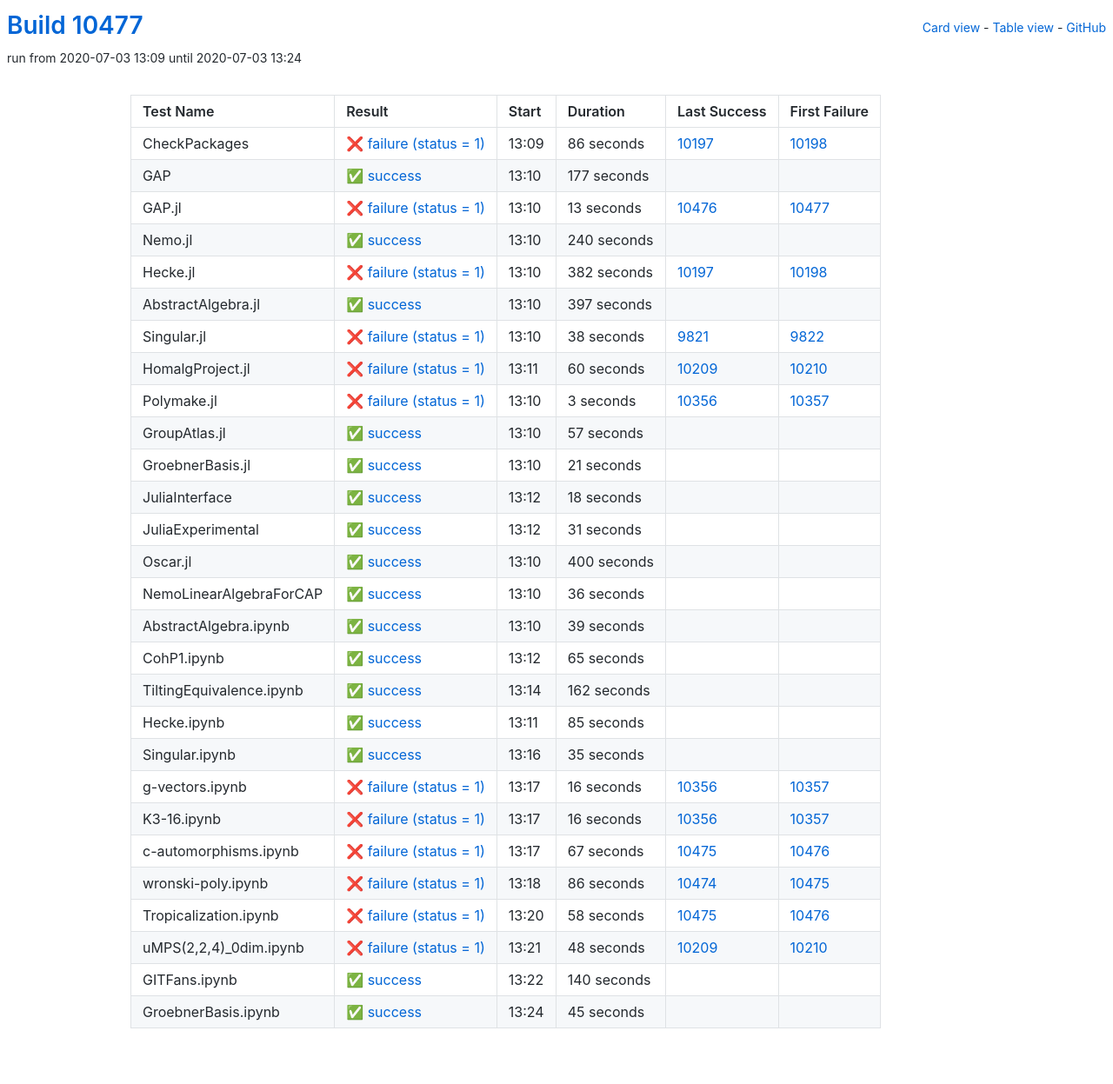
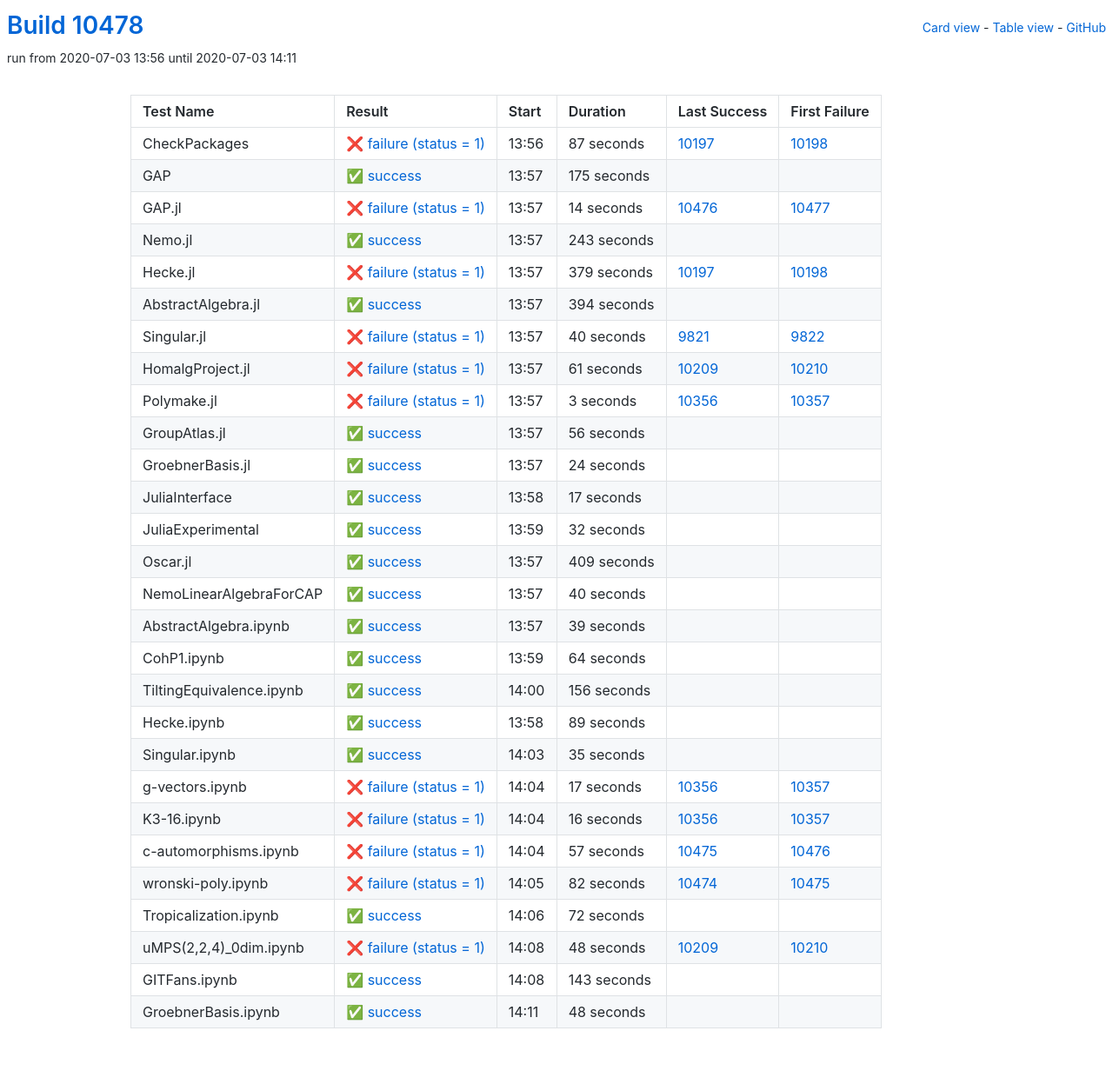
Before and after one commit to oscar-system/oscar-ci-status, a Jekyll site: the page built from table.html, in a window 1280 px wide. Shown: the whole page at 87% size. Built offline with Jekyll 4.4.1, drawn with Linux system fonts in a browser that asks for light colours.

Commit message:
Build #10478

```diff
--- a/_data/ci.yml
+++ b/_data/ci.yml
@@ -1,6 +1,6 @@
 ---
-build: 10477
-build_url: https://oscarci.mathematik.uni-kl.de/job/oscar/10477/
+build: 10478
+build_url: https://oscarci.mathematik.uni-kl.de/job/oscar/10478/
 job: oscar
 organization: oscar-system
 repo: oscar-ci-status
@@ -8,104 +8,104 @@
 tests:
 - name: CheckPackages
   id: checkpackages
-  log: https://oscarci.mathematik.uni-kl.de/job/oscar/10477/artifact/logs/build-10477/CheckPackages.log
-  start: 2020-07-03 13:09
+  log: https://oscarci.mathematik.uni-kl.de/job/oscar/10478/artifact/logs/build-10478/CheckPackages.log
+  start: 2020-07-03 13:56
   success: false
   exitcode: 1
   status: failure
-  duration: 86
+  duration: 87
   last_success: 10197
   last_success_url: https://oscarci.mathematik.uni-kl.de/job/oscar/10197/
   first_failure: 10198
   first_failure_url: https://oscarci.mathematik.uni-kl.de/job/oscar/10198/
 - name: GAP
   id: gap
-  log: https://oscarci.mathematik.uni-kl.de/job/oscar/10477/artifact/logs/build-10477/GAP.log
-  start: 2020-07-03 13:10
+  log: https://oscarci.mathematik.uni-kl.de/job/oscar/10478/artifact/logs/build-10478/GAP.log
+  start: 2020-07-03 13:57
   success: true
   exitcode: 0
   status: success
-  duration: 177
+  duration: 175
   last_success: false
   last_success_url:
   first_failure: false
   first_failure_url:
 - name: GAP.jl
   id: gap-jl
-  log: https://oscarci.mathematik.uni-kl.de/job/oscar/10477/artifact/logs/build-10477/GAP.jl.log
-  start: 2020-07-03 13:10
+  log: https://oscarci.mathematik.uni-kl.de/job/oscar/10478/artifact/logs/build-10478/GAP.jl.log
+  start: 2020-07-03 13:57
   success: false
   exitcode: 1
   status: failure
-  duration: 13
+  duration: 14
   last_success: 10476
   last_success_url: https://oscarci.mathematik.uni-kl.de/job/oscar/10476/
   first_failure: 10477
   first_failure_url: https://oscarci.mathematik.uni-kl.de/job/oscar/10477/
 - name: Nemo.jl
   id: nemo-jl
-  log: https://oscarci.mathematik.uni-kl.de/job/oscar/10477/artifact/logs/build-10477/Nemo.jl.log
-  start: 2020-07-03 13:10
+  log: https://oscarci.mathematik.uni-kl.de/job/oscar/10478/artifact/logs/build-10478/Nemo.jl.log
+  start: 2020-07-03 13:57
   success: true
   exitcode: 0
   status: success
-  duration: 240
+  duration: 243
   last_success: false
   last_success_url:
   first_failure: false
   first_failure_url:
 - name: Hecke.jl
   id: hecke-jl
-  log: https://oscarci.mathematik.uni-kl.de/job/oscar/10477/artifact/logs/build-10477/Hecke.jl.log
-  start: 2020-07-03 13:10
+  log: https://oscarci.mathematik.uni-kl.de/job/oscar/10478/artifact/logs/build-10478/Hecke.jl.log
+  start: 2020-07-03 13:57
   success: false
   exitcode: 1
   status: failure
-  duration: 382
+  duration: 379
   last_success: 10197
   last_success_url: https://oscarci.mathematik.uni-kl.de/job/oscar/10197/
   first_failure: 10198
   first_failure_url: https://oscarci.mathematik.uni-kl.de/job/oscar/10198/
 - name: AbstractAlgebra.jl
   id: abstractalgebra-jl
-  log: https://oscarci.mathematik.uni-kl.de/job/oscar/10477/artifact/logs/build-10477/AbstractAlgebra.jl.log
-  start: 2020-07-03 13:10
+  log: https://oscarci.mathematik.uni-kl.de/job/oscar/10478/artifact/logs/build-10478/AbstractAlgebra.jl.log
+  start: 2020-07-03 13:57
   success: true
   exitcode: 0
   status: success
-  duration: 397
+  duration: 394
   last_success: false
   last_success_url:
   first_failure: false
   first_failure_url:
 - name: Singular.jl
   id: singular-jl
-  log: https://oscarci.mathematik.uni-kl.de/job/oscar/10477/artifact/logs/build-10477/Singular.jl.log
-  start: 2020-07-03 13:10
+  log: https://oscarci.mathematik.uni-kl.de/job/oscar/10478/artifact/logs/build-10478/Singular.jl.log
+  start: 2020-07-03 13:57
   success: false
   exitcode: 1
   status: failure
-  duration: 38
+  duration: 40
   last_success: 9821
   last_success_url: https://oscarci.mathematik.uni-kl.de/job/oscar/9821/
   first_failure: 9822
   first_failure_url: https://oscarci.mathematik.uni-kl.de/job/oscar/9822/
 - name: HomalgProject.jl
   id: homalgproject-jl
-  log: https://oscarci.mathematik.uni-kl.de/job/oscar/10477/artifact/logs/build-10477/HomalgProject.jl.log
-  start: 2020-07-03 13:11
+  log: https://oscarci.mathematik.uni-kl.de/job/oscar/10478/artifact/logs/build-10478/HomalgProject.jl.log
+  start: 2020-07-03 13:57
   success: false
   exitcode: 1
   status: failure
-  duration: 60
+  duration: 61
   last_success: 10209
   last_success_url: https://oscarci.mathematik.uni-kl.de/job/oscar/10209/
   first_failure: 10210
   first_failure_url: https://oscarci.mathematik.uni-kl.de/job/oscar/10210/
 - name: Polymake.jl
   id: polymake-jl
-  log: https://oscarci.mathematik.uni-kl.de/job/oscar/10477/artifact/logs/build-10477/Polymake.jl.log
-  start: 2020-07-03 13:10
+  log: https://oscarci.mathematik.uni-kl.de/job/oscar/10478/artifact/logs/build-10478/Polymake.jl.log
+  start: 2020-07-03 13:57
   success: false
   exitcode: 1
   status: failure
@@ -116,80 +116,80 @@
   first_failure_url: https://oscarci.mathematik.uni-kl.de/job/oscar/10357/
 - name: GroupAtlas.jl
   id: groupatlas-jl
-  log: https://oscarci.mathematik.uni-kl.de/job/oscar/10477/artifact/logs/build-10477/GroupAtlas.jl.log
-  start: 2020-07-03 13:10
+  log: https://oscarci.mathematik.uni-kl.de/job/oscar/10478/artifact/logs/build-10478/GroupAtlas.jl.log
+  start: 2020-07-03 13:57
   success: true
   exitcode: 0
   status: success
-  duration: 57
+  duration: 56
   last_success: false
   last_success_url:
   first_failure: false
   first_failure_url:
 - name: GroebnerBasis.jl
   id: groebnerbasis-jl
-  log: https://oscarci.mathematik.uni-kl.de/job/oscar/10477/artifact/logs/build-10477/GroebnerBasis.jl.log
-  start: 2020-07-03 13:10
+  log: https://oscarci.mathematik.uni-kl.de/job/oscar/10478/artifact/logs/build-10478/GroebnerBasis.jl.log
+  start: 2020-07-03 13:57
   success: true
   exitcode: 0
   status: success
-  duration: 21
+  duration: 24
   last_success: false
   last_success_url:
   first_failure: false
   first_failure_url:
 - name: JuliaInterface
   id: juliainterface
-  log: https://oscarci.mathematik.uni-kl.de/job/oscar/10477/artifact/logs/build-10477/JuliaInterface.log
-  start: 2020-07-03 13:12
+  log: https://oscarci.mathematik.uni-kl.de/job/oscar/10478/artifact/logs/build-10478/JuliaInterface.log
+  start: 2020-07-03 13:58
   success: true
   exitcode: 0
   status: success
-  duration: 18
+  duration: 17
   last_success: false
   last_success_url:
   first_failure: false
   first_failure_url:
 - name: JuliaExperimental
   id: juliaexperimental
-  log: https://oscarci.mathematik.uni-kl.de/job/oscar/10477/artifact/logs/build-10477/JuliaExperimental.log
-  start: 2020-07-03 13:12
+  log: https://oscarci.mathematik.uni-kl.de/job/oscar/10478/artifact/logs/build-10478/JuliaExperimental.log
+  start: 2020-07-03 13:59
   success: true
   exitcode: 0
   status: success
-  duration: 31
+  duration: 32
   last_success: false
   last_success_url:
   first_failure: false
   first_failure_url:
 - name: Oscar.jl
   id: oscar-jl
-  log: https://oscarci.mathematik.uni-kl.de/job/oscar/10477/artifact/logs/build-10477/Oscar.jl.log
-  start: 2020-07-03 13:10
+  log: https://oscarci.mathematik.uni-kl.de/job/oscar/10478/artifact/logs/build-10478/Oscar.jl.log
+  start: 2020-07-03 13:57
   success: true
   exitcode: 0
   status: success
-  duration: 400
+  duration: 409
   last_success: false
   last_success_url:
   first_failure: false
   first_failure_url:
 - name: NemoLinearAlgebraForCAP
   id: nemolinearalgebraforcap
-  log: https://oscarci.mathematik.uni-kl.de/job/oscar/10477/artifact/logs/build-10477/NemoLinearAlgebraForCAP.log
-  start: 2020-07-03 13:10
+  log: https://oscarci.mathematik.uni-kl.de/job/oscar/10478/artifact/logs/build-10478/NemoLinearAlgebraForCAP.log
+  start: 2020-07-03 13:57
   success: true
   exitcode: 0
   status: success
-  duration: 36
+  duration: 40
   last_success: false
   last_success_url:
   first_failure: false
   first_failure_url:
 - name: AbstractAlgebra.ipynb
   id: abstractalgebra-ipynb
-  log: https://oscarci.mathematik.uni-kl.de/job/oscar/10477/artifact/logs/build-10477/AbstractAlgebra.ipynb.log
-  start: 2020-07-03 13:10
+  log: https://oscarci.mathematik.uni-kl.de/job/oscar/10478/artifact/logs/build-10478/AbstractAlgebra.ipynb.log
+  start: 2020-07-03 13:57
   success: true
   exitcode: 0
   status: success
@@ -200,44 +200,44 @@
   first_failure_url:
 - name: CohP1.ipynb
   id: cohp1-ipynb
-  log: https://oscarci.mathematik.uni-kl.de/job/oscar/10477/artifact/logs/build-10477/CohP1.ipynb.log
-  start: 2020-07-03 13:12
+  log: https://oscarci.mathematik.uni-kl.de/job/oscar/10478/artifact/logs/build-10478/CohP1.ipynb.log
+  start: 2020-07-03 13:59
   success: true
   exitcode: 0
   status: success
-  duration: 65
+  duration: 64
   last_success: false
   last_success_url:
   first_failure: false
   first_failure_url:
 - name: TiltingEquivalence.ipynb
   id: tiltingequivalence-ipynb
-  log: https://oscarci.mathematik.uni-kl.de/job/oscar/10477/artifact/logs/build-10477/TiltingEquivalence.ipynb.log
-  start: 2020-07-03 13:14
+  log: https://oscarci.mathematik.uni-kl.de/job/oscar/10478/artifact/logs/build-10478/TiltingEquivalence.ipynb.log
+  start: 2020-07-03 14:00
   success: true
   exitcode: 0
   status: success
-  duration: 162
+  duration: 156
   last_success: false
   last_success_url:
   first_failure: false
   first_failure_url:
 - name: Hecke.ipynb
   id: hecke-ipynb
-  log: https://oscarci.mathematik.uni-kl.de/job/oscar/10477/artifact/logs/build-10477/Hecke.ipynb.log
-  start: 2020-07-03 13:11
+  log: https://oscarci.mathematik.uni-kl.de/job/oscar/10478/artifact/logs/build-10478/Hecke.ipynb.log
+  start: 2020-07-03 13:58
   success: true
   exitcode: 0
   status: success
-  duration: 85
+  duration: 89
   last_success: false
   last_success_url:
   first_failure: false
   first_failure_url:
 - name: Singular.ipynb
   id: singular-ipynb
-  log: https://oscarci.mathematik.uni-kl.de/job/oscar/10477/artifact/logs/build-10477/Singular.ipynb.log
-  start: 2020-07-03 13:16
+  log: https://oscarci.mathematik.uni-kl.de/job/oscar/10478/artifact/logs/build-10478/Singular.ipynb.log
+  start: 2020-07-03 14:03
   success: true
   exitcode: 0
   status: success
@@ -248,20 +248,20 @@
   first_failure_url:
 - name: g-vectors.ipynb
   id: g-vectors-ipynb
-  log: https://oscarci.mathematik.uni-kl.de/job/oscar/10477/artifact/logs/build-10477/g-vectors.ipynb.log
-  start: 2020-07-03 13:17
+  log: https://oscarci.mathematik.uni-kl.de/job/oscar/10478/artifact/logs/build-10478/g-vectors.ipynb.log
+  start: 2020-07-03 14:04
   success: false
   exitcode: 1
   status: failure
-  duration: 16
+  duration: 17
   last_success: 10356
   last_success_url: https://oscarci.mathematik.uni-kl.de/job/oscar/10356/
   first_failure: 10357
   first_failure_url: https://oscarci.mathematik.uni-kl.de/job/oscar/10357/
 - name: K3-16.ipynb
   id: k3-16-ipynb
-  log: https://oscarci.mathematik.uni-kl.de/job/oscar/10477/artifact/logs/build-10477/K3-16.ipynb.log
-  start: 2020-07-03 13:17
+  log: https://oscarci.mathematik.uni-kl.de/job/oscar/10478/artifact/logs/build-10478/K3-16.ipynb.log
+  start: 2020-07-03 14:04
   success: false
   exitcode: 1
   status: failure
@@ -272,44 +272,44 @@
   first_failure_url: https://oscarci.mathematik.uni-kl.de/job/oscar/10357/
 - name: c-automorphisms.ipynb
   id: c-automorphisms-ipynb
-  log: https://oscarci.mathematik.uni-kl.de/job/oscar/10477/artifact/logs/build-10477/c-automorphisms.ipynb.log
-  start: 2020-07-03 13:17
+  log: https://oscarci.mathematik.uni-kl.de/job/oscar/10478/artifact/logs/build-10478/c-automorphisms.ipynb.log
+  start: 2020-07-03 14:04
   success: false
   exitcode: 1
   status: failure
-  duration: 67
+  duration: 57
   last_success: 10475
   last_success_url: https://oscarci.mathematik.uni-kl.de/job/oscar/10475/
   first_failure: 10476
   first_failure_url: https://oscarci.mathematik.uni-kl.de/job/oscar/10476/
 - name: wronski-poly.ipynb
   id: wronski-poly-ipynb
-  log: https://oscarci.mathematik.uni-kl.de/job/oscar/10477/artifact/logs/build-10477/wronski-poly.ipynb.log
-  start: 2020-07-03 13:18
+  log: https://oscarci.mathematik.uni-kl.de/job/oscar/10478/artifact/logs/build-10478/wronski-poly.ipynb.log
+  start: 2020-07-03 14:05
   success: false
   exitcode: 1
   status: failure
-  duration: 86
+  duration: 82
   last_success: 10474
   last_success_url: https://oscarci.mathematik.uni-kl.de/job/oscar/10474/
   first_failure: 10475
   first_failure_url: https://oscarci.mathematik.uni-kl.de/job/oscar/10475/
 - name: Tropicalization.ipynb
   id: tropicalization-ipynb
-  log: https://oscarci.mathematik.uni-kl.de/job/oscar/10477/artifact/logs/build-10477/Tropicalization.ipynb.log
-  start: 2020-07-03 13:20
-  success: false
-  exitcode: 1
-  status: failure
-  duration: 58
-  last_success: 10475
-  last_success_url: https://oscarci.mathematik.uni-kl.de/job/oscar/10475/
-  first_failure: 10476
-  first_failure_url: https://oscarci.mathematik.uni-kl.de/job/oscar/10476/
+  log: https://oscarci.mathematik.uni-kl.de/job/oscar/10478/artifact/logs/build-10478/Tropicalization.ipynb.log
+  start: 2020-07-03 14:06
+  success: true
+  exitcode: 0
+  status: success
+  duration: 72
+  last_success: false
+  last_success_url:
+  first_failure: false
+  first_failure_url:
 - name: uMPS(2,2,4)_0dim.ipynb
   id: umps-2-2-4-0dim-ipynb
-  log: https://oscarci.mathematik.uni-kl.de/job/oscar/10477/artifact/logs/build-10477/uMPS-2-2-4-_0dim.ipynb.log
-  start: 2020-07-03 13:21
+  log: https://oscarci.mathematik.uni-kl.de/job/oscar/10478/artifact/logs/build-10478/uMPS-2-2-4-_0dim.ipynb.log
+  start: 2020-07-03 14:08
   success: false
   exitcode: 1
   status: failure
@@ -320,24 +320,24 @@
   first_failure_url: https://oscarci.mathematik.uni-kl.de/job/oscar/10210/
 - name: GITFans.ipynb
   id: gitfans-ipynb
-  log: https://oscarci.mathematik.uni-kl.de/job/oscar/10477/artifact/logs/build-10477/GITFans.ipynb.log
-  start: 2020-07-03 13:22
+  log: https://oscarci.mathematik.uni-kl.de/job/oscar/10478/artifact/logs/build-10478/GITFans.ipynb.log
+  start: 2020-07-03 14:08
   success: true
   exitcode: 0
   status: success
-  duration: 140
+  duration: 143
   last_success: false
   last_success_url:
   first_failure: false
   first_failure_url:
 - name: GroebnerBasis.ipynb
   id: groebnerbasis-ipynb
-  log: https://oscarci.mathematik.uni-kl.de/job/oscar/10477/artifact/logs/build-10477/GroebnerBasis.ipynb.log
-  start: 2020-07-03 13:24
+  log: https://oscarci.mathematik.uni-kl.de/job/oscar/10478/artifact/logs/build-10478/GroebnerBasis.ipynb.log
+  start: 2020-07-03 14:11
   success: true
   exitcode: 0
   status: success
-  duration: 45
+  duration: 48
   last_success: false
   last_success_url:
   first_failure: false
```
Also changed, not shown: README.md.
